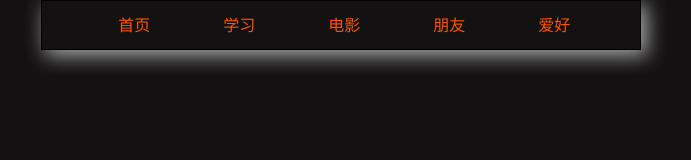
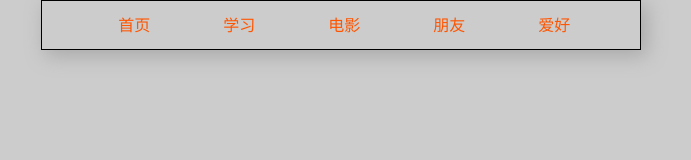
Before and after one commit to 1314q/1314Q.github.io, a plain HTML site: page index.html in a window 1280 px wide. Shown: the whole page, without its empty margins (299-990 px from the left). Drawn offline with Linux system fonts and the light colour scheme.

Commit message:
Update index.html

```diff
--- a/index.html
+++ b/index.html
@@ -11,7 +11,7 @@
 		<link rel="stylesheet" href="new_file.css">
         <link rel="icon" type="imge/x-icon" href="1.png"/>
 	</head>
-	<body style="background-image:url(https://pic3.zhimg.com/v2-5523ed93593ee4c7fd97b972d0af92d3_r.jpg) no-repeat center center;background-size:cover;">
+	<body style="background-image:url(https://pic3.zhimg.com/v2-5523ed93593ee4c7fd97b972d0af92d3_r.jpg) no-repeat center center;background-size:cover;background-attachmet:fixed;background-color:#cccccc;">
 		<!-- <video width="100%" autoplay="autoplay" loop="loop" muted="muted" style="position: fixed;z-index:-1;">
 			<source src="新视频.mp4" type="video/mp4" />
 		</video> -->
```
